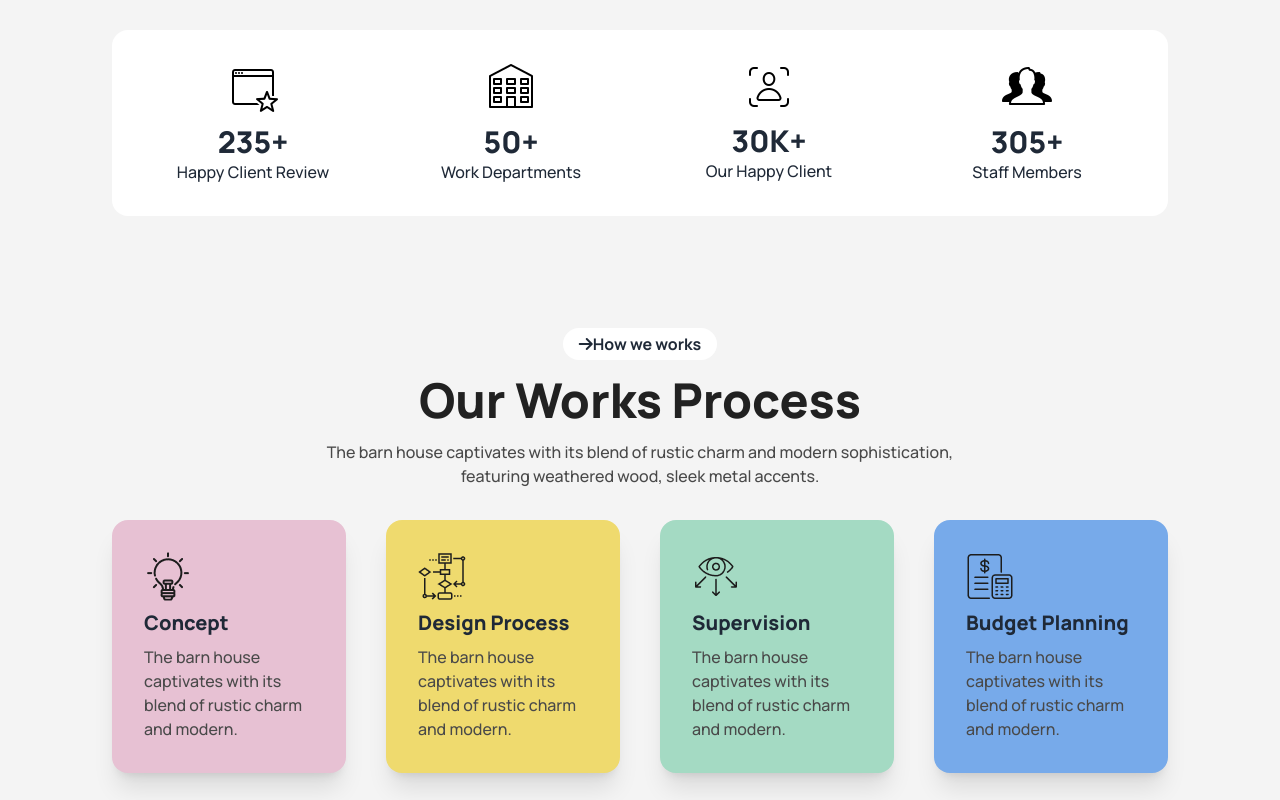
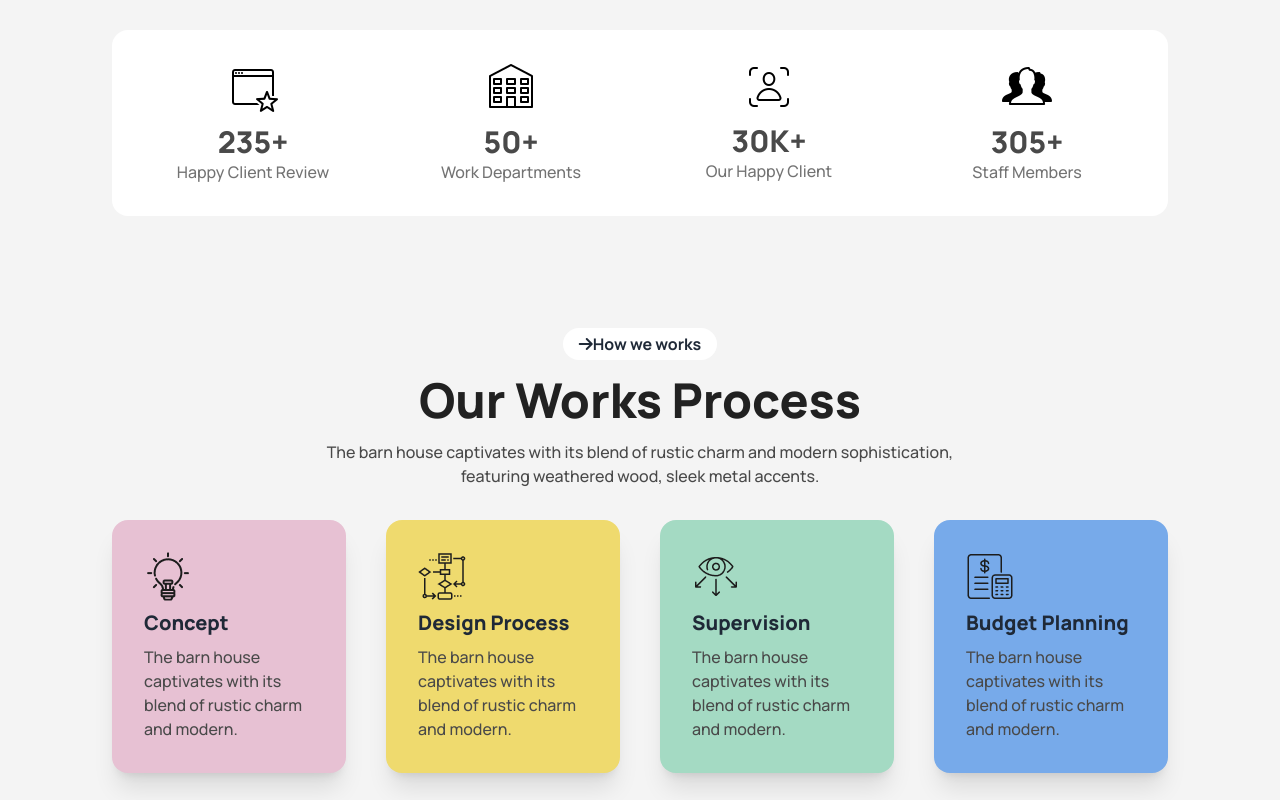
Before and after one commit to asadalgalib/ph-assingment-three, a plain HTML site: page index.html in a window 1280 px wide. Shown: the part 1580-2380 px from the top of the page. Drawn offline with nearby package versions, Linux system fonts and the light colour scheme.

Commit message:
final commit

```diff
--- a/index.html
+++ b/index.html
@@ -145,26 +145,26 @@
             <!-- card 1 -->
             <div class="flex flex-col items-center justify-center">
               <div><img class="mb-3" src="./assets/icons8-review-50.png" alt=""></div>
-              <div> <h3 class="text-3xl font-extrabold">235+</h3></div>
-              <div><p class="text-base font-medium">Happy Client Review</p></div>
+              <div> <h3 class="text-3xl font-extrabold text-[#494949]">235+</h3></div>
+              <div><p class="text-base font-medium text-[#737373]">Happy Client Review</p></div>
             </div>
             <!-- card 2 -->
             <div class="flex flex-col items-center justify-center">
               <div><img class="mb-3" src="./assets/icons8-department-50.png" alt=""></div>
-              <div> <h3 class="text-3xl font-extrabold">50+</h3></div>
-              <div><p class="text-base font-medium">Work Departments</p></div>
+              <div> <h3 class="text-3xl font-extrabold text-[#494949]">50+</h3></div>
+              <div><p class="text-base font-medium text-[#737373]">Work Departments</p></div>
             </div>
             <!-- card 3 -->
             <div class="flex flex-col items-center justify-center">
               <div><img class="mb-3" src="./assets/icons8-client-48.png" alt=""></div>
-              <div> <h3 class="text-3xl font-extrabold">30K+</h3></div>
-              <div><p class="text-base font-medium">Our Happy Client</p></div>
+              <div> <h3 class="text-3xl font-extrabold text-[#494949]">30K+</h3></div>
+              <div><p class="text-base font-medium text-[#737373]">Our Happy Client</p></div>
             </div>
             <!-- card 4 -->
             <div class="flex flex-col items-center justify-center">
               <div><img class="mb-3" src="./assets/icons8-staff-50.png" alt=""></div>
-              <div> <h3 class="text-3xl font-extrabold">305+</h3></div>
-              <div><p class="text-base font-medium">Staff Members</p></div>
+              <div> <h3 class="text-3xl font-extrabold text-[#494949]">305+</h3></div>
+              <div><p class="text-base font-medium text-[#737373]">Staff Members</p></div>
             </div>
 
          </div>
@@ -422,7 +422,7 @@
         </div>
 
         <div class="navbar-center">
-          <ul class="flex flex-col md:flex-row gap-6 md:gap-24 lg:gap-32">
+          <ul class="flex flex-col md:flex-row gap-6 md:gap-24 lg:gap-32 text-center">
             <li><a class="font-extrabold text-[#737373]">Home</a></li>
             <li><a class="text-[#737373] font-extrabold">Services</a></li>
             <li><a class="text-[#737373] font-extrabold">Portfolio</a></li>
```
